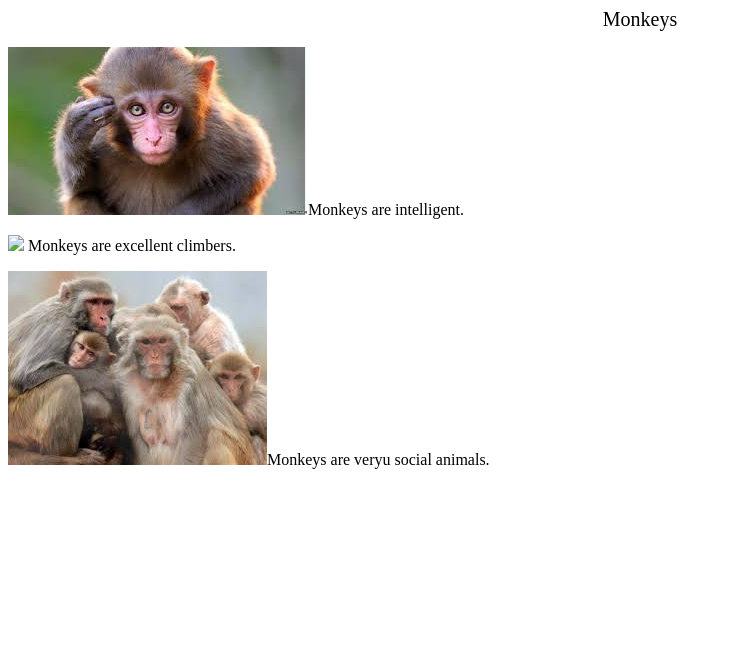
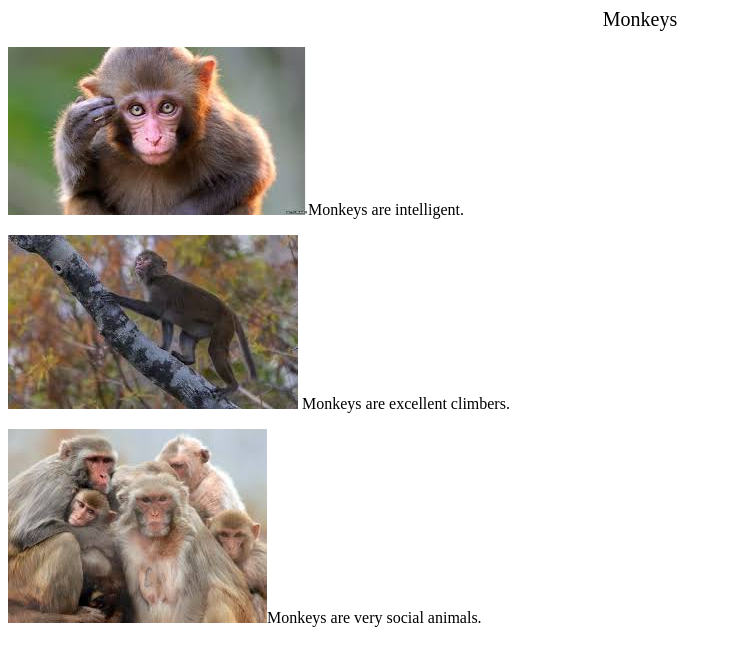
Before and after one commit to EWSarge/EWSarge.github.io, a plain HTML site: page index.html in a window 1280 px wide. Shown: the whole page, without its empty margins (0-732 px from the left). Drawn offline with Linux system fonts and the light colour scheme.

Commit message:
updating images

```diff
--- a/index.html
+++ b/index.html
@@ -7,8 +7,8 @@
 <header>Monkeys</header>
 
 <p><img src="Monkeyimage1.jpg">Monkeys are intelligent.</p>
-<p><img src="Monkeyimageclimbing.jpg"> Monkeys are excellent climbers.</p>
-<p><img src="Monkeyimage3.jpg">Monkeys are veryu social animals.</p>
+<p><img src="monkeyimage_climbing.jpg"> Monkeys are excellent climbers.</p>
+<p><img src="monkeyimage3.jpg">Monkeys are very social animals.</p>
 
 </body>
 
```
